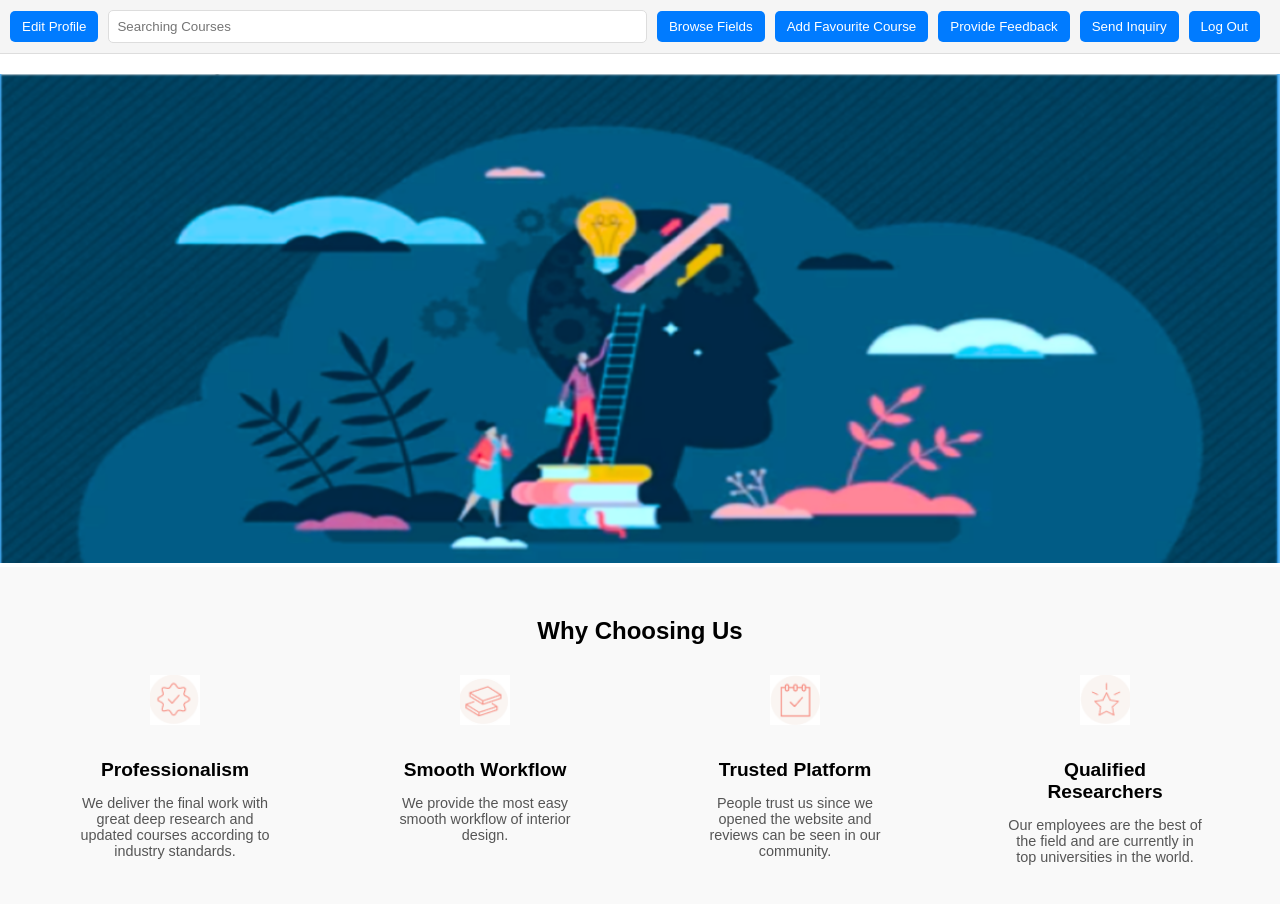
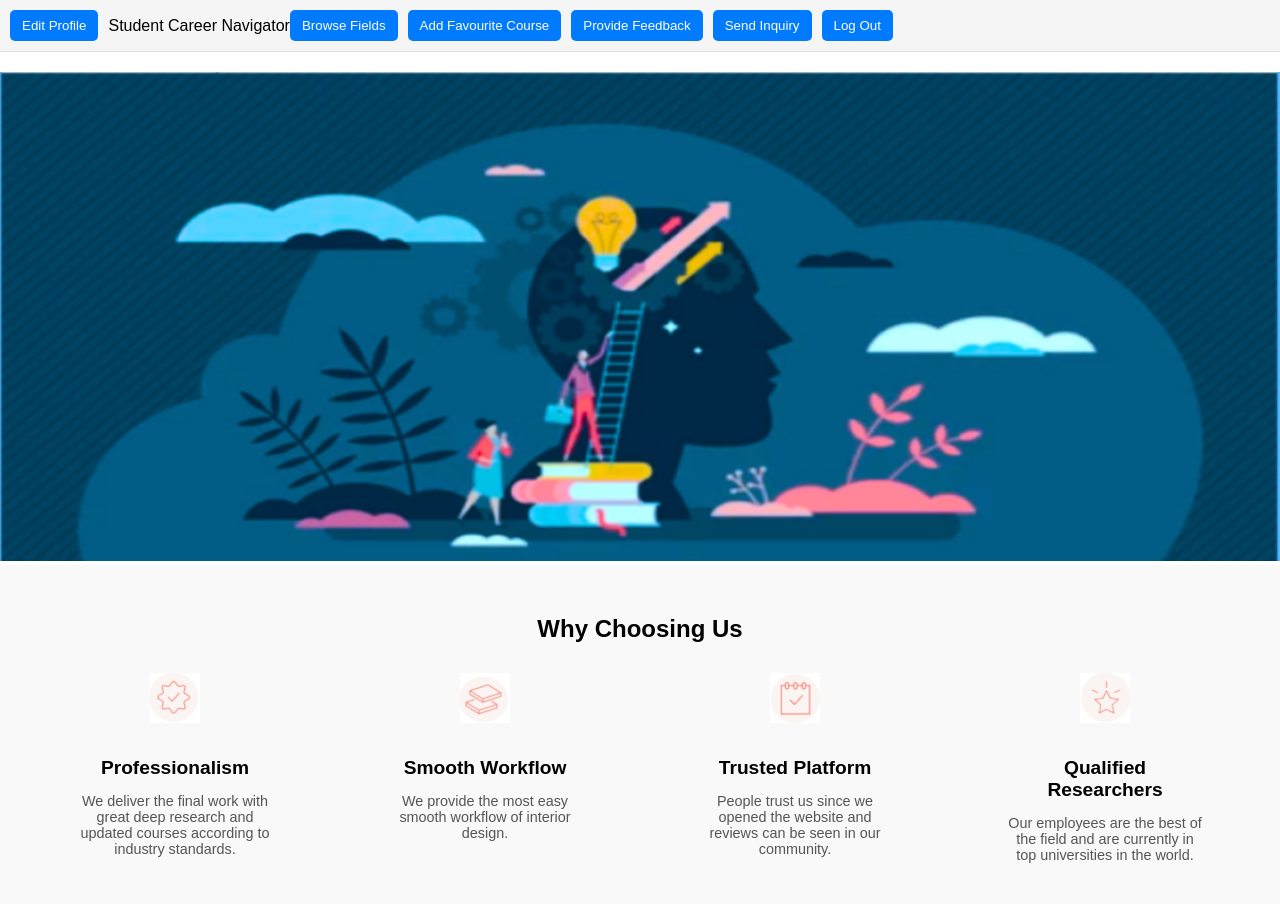
Before and after one commit to momi10/SDA-project, a website: page homepage.html in a window 1280 px wide. Drawn offline with Linux system fonts and the light colour scheme.

Commit message:
Update homepage.html

```diff
--- a/homepage.html
+++ b/homepage.html
@@ -9,7 +9,7 @@
 <body>
   <div class="header">
     <button class="btn" id="edit-profile">Edit Profile</button>
-    <input type="text" placeholder="Searching Courses" class="search-bar">
+    <span class="website-name">Student Career Navigator</span>
     <button class="btn" id="browse-fields">Browse Fields</button>
     <button class="btn" id="add-favorite">Add Favourite Course</button>
     <button class="btn" id="provide-feedback">Provide Feedback</button>
```
